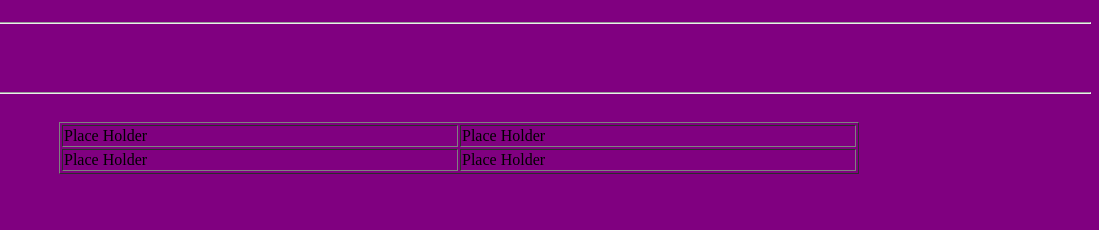
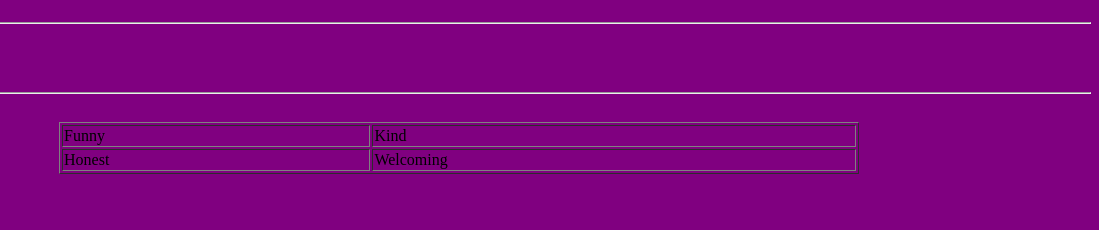
Before and after one commit to kasabrar/github.io, a plain HTML site: page index.html in a window 1280 px wide. Shown: the part 130-360 px from the top of the page, 181-1280 px from the left. Drawn offline with Linux system fonts and the light colour scheme.

Commit message:
index.html

```diff
--- a/index.html
+++ b/index.html
@@ -13,12 +13,12 @@
 <img src="montclair.jpg" />
 <table align="center" border="1" width="800">
 <tr>
-<td>Place Holder</td>
-<td>Place Holder</td>
+<td>Funny</td>
+<td>Kind</td>
 </tr>
 <tr>
-<td>Place Holder</td>
-<td>Place Holder</td>
+<td>Honest</td>
+<td>Welcoming</td>
 </tr>
 </table>
 <a href="https://montclair.edu">Montclair State University</a>
```
